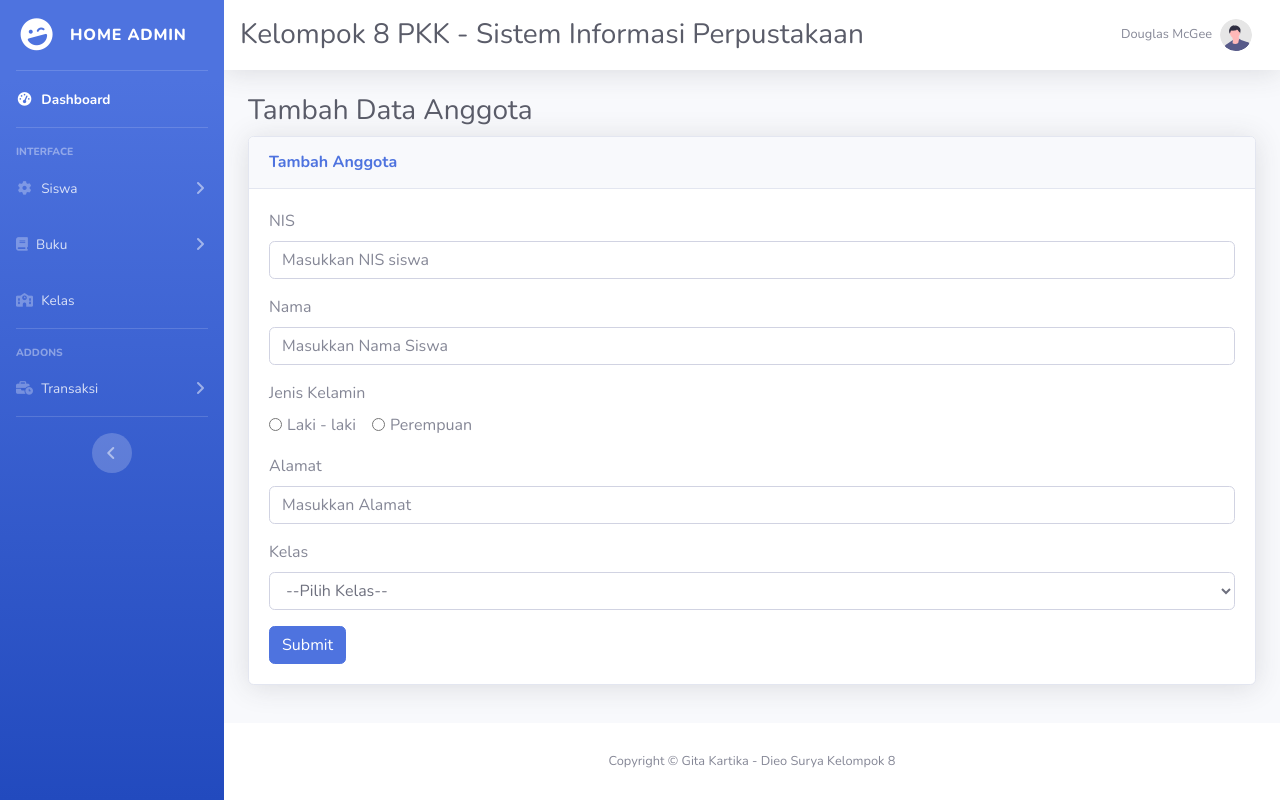
After one commit to dieosurya867/Kelompok8PKK, a PHP site: page /admin/add_siswa.php in a window 1280 px wide. The commit adds this page. Run offline with PHP 8.4, Linux system fonts and the light colour scheme; data that the repository does not hold is empty; some libraries are stand-ins or nearby versions.

Commit message:
Add CRUD data siswa done

```diff
--- /dev/null
+++ b/admin/add_siswa.php
@@ -0,0 +1,198 @@
+<?php
+include '../function/config.php';
+include '../function/function.php';
+?>
+<!DOCTYPE html>
+<html lang="en">
+
+<head>
+
+    <meta charset="utf-8">
+    <meta http-equiv="X-UA-Compatible" content="IE=edge">
+    <meta name="viewport" content="width=device-width, initial-scale=1, shrink-to-fit=no">
+    <meta name="description" content="">
+    <meta name="author" content="">
+
+    <title>Tambah Data Siswa</title>
+
+    <!-- Custom fonts for this template -->
+    <link href="vendor/fontawesome-free/css/all.min.css" rel="stylesheet" type="text/css" />
+    <script src="https://kit.fontawesome.com/7b36e01bb8.js" crossorigin="anonymous"></script>
+    <link
+        href="https://fonts.googleapis.com/css?family=Nunito:200,200i,300,300i,400,400i,600,600i,700,700i,800,800i,900,900i"
+        rel="stylesheet" />
+
+    <!-- Custom styles for this template -->
+    <link href="../css/sb-admin-2.min.css" rel="stylesheet">
+
+    <!-- Custom styles for this page -->
+    <link href="../vendor/datatables/dataTables.bootstrap4.min.css" rel="stylesheet">
+
+</head>
+
+<body id="page-top">
+    <!-- Front End & Back End Gita Kartika Pariwara -->
+    <!-- Page Wrapper -->
+    <div id="wrapper">
+        <?php include("sidebar.php") ?>
+
+        <!-- Content Wrapper -->
+        <div id="content-wrapper" class="d-flex flex-column">
+            <?php include("topbar.php") ?>
+            <!-- Main Content -->
+            <div id="content">
+
+                <!-- Begin Page Content -->
+                <div class="container-fluid">
+
+                    <!-- Page Heading -->
+                    <h1 class="h3 mb-2 text-gray-800">Tambah Data Anggota</h1>
+
+                    <!-- Gita -->
+                    <!-- DataTales Example -->
+                    <div class="card shadow mb-4">
+                        <div class="card-header py-3">
+                            <h6 class="m-0 font-weight-bold text-primary">Tambah Anggota</h6>
+                        </div>
+                        <div class="card-body">
+                            <form action="" method="POST" enctype="multipart/form-data">
+                                <div class="mb-3">
+                                    <label for="" class="form-label">NIS</label>
+                                    <input type="text" class="form-control" name="nis" id=""
+                                        placeholder="Masukkan NIS siswa">
+
+                                </div>
+                                <div class="mb-3">
+                                    <label for="" class="form-label">Nama</label>
+                                    <input type="text" class="form-control" name="nama_siswa" id=""
+                                        placeholder="Masukkan Nama Siswa">
+
+                                </div>
+                                <div class="mb-3">
+                                    <label for="" class="form-label">Jenis Kelamin</label> <br>
+                                    <div class="form-check form-check-inline">
+                                        <input class="form-check-input" type="radio" name="jeniskelamin"
+                                            id="inlineRadio1" value="L">
+                                        <label class="form-check-label" for="inlineRadio1">Laki - laki</label>
+                                    </div>
+                                    <div class="form-check form-check-inline">
+                                        <input class="form-check-input" type="radio" name="jeniskelamin"
+                                            id="inlineRadio2" value="P">
+                                        <label class="form-check-label" for="inlineRadio2">Perempuan</label>
+                                    </div>
+
+
+                                </div>
+                                <div class="mb-3">
+                                    <label for="" class="form-label">Alamat</label>
+                                    <input type="text" class="form-control" name="alamat" id=""
+                                        placeholder="Masukkan Alamat">
+                                </div>
+                                <div class="mb-3">
+
+                                        <label for="pilihkelas">Kelas</label>
+
+                                            <select class="form-control" name="kelas">
+                                                <option value="">--Pilih Kelas--</option>
+                                                <?php
+                                                    $get_data = read('kelas','id_kelas');
+                                                    while ($data = mysqli_fetch_array($get_data)) {
+                                                ?>
+                                                <option value="<?php echo $data['id_kelas'];?>">
+                                                    <?php echo $data['nama_kelas'];?>
+                                                </option>
+                                                <?php
+                                                }
+                                                ?>
+                                            </select>
+
+
+                                </div>
+                                <button type="submit" class="btn btn-primary" name="submit">Submit</button>
+                            </form>
+
+
+                        </div>
+                    </div>
+
+                </div>
+                <!-- /.container-fluid -->
+
+            </div>
+            <!-- End of Main Content -->
+            <?php include("footer.php") ?>
+        </div>
+        <!-- End of Content Wrapper -->
+
+    </div>
+    <!-- End of Page Wrapper -->
+
+    <!-- Scroll to Top Button-->
+    <a class="scroll-to-top rounded" href="#page-top">
+        <i class="fas fa-angle-up"></i>
+    </a>
+
+    <!-- Logout Modal-->
+    <div class="modal fade" id="logoutModal" tabindex="-1" role="dialog" aria-labelledby="exampleModalLabel"
+        aria-hidden="true">
+        <div class="modal-dialog" role="document">
+            <div class="modal-content">
+                <div class="modal-header">
+                    <h5 class="modal-title" id="exampleModalLabel">Ready to Leave?</h5>
+                    <button class="close" type="button" data-dismiss="modal" aria-label="Close">
+                        <span aria-hidden="true">×</span>
+                    </button>
+                </div>
+                <div class="modal-body">Select "Logout" below if you are ready to end your current session.</div>
+                <div class="modal-footer">
+                    <button class="btn btn-secondary" type="button" data-dismiss="modal">Cancel</button>
+                    <a class="btn btn-primary" href="login.html">Logout</a>
+                </div>
+            </div>
+        </div>
+    </div>
+
+    <!-- Gita -->
+
+    <?php
+    if (isset($_POST['submit'])) {
+        $nis = $_POST['nis'];
+        $nama = $_POST['nama_siswa'];
+        $jeniskelamin = $_POST['jeniskelamin'];
+        $alamat = $_POST['alamat'];
+        $kelas = $_POST['kelas'];
+
+        $add = create("siswa", "nis, nama, jenis_kelamin, alamat, id_kelas", "'$nis','$nama','$jeniskelamin', '$alamat', '$kelas'");
+
+        if ($add) {
+            echo "<div class='alert alert-info'>Data berhasil ditambahkan</div>";
+            echo "<script>window.location.href='datasiswa.php'</script>";
+        } else {
+            echo "<div class='alert alert-danger'>Data gagal ditambahkan</div>";
+        }
+    } ?>
+
+    <!-- Bootstrap core JavaScript-->
+    <script src="../vendor/jquery/jquery.min.js"></script>
+    <script src="../vendor/bootstrap/js/bootstrap.bundle.min.js"></script>
+
+    <!-- Core plugin JavaScript-->
+    <script src="../vendor/jquery-easing/jquery.easing.min.js"></script>
+
+    <!-- Custom scripts for all pages-->
+    <script src="../js/sb-admin-2.min.js"></script>
+
+    <!-- Page level plugins -->
+    <script src="../vendor/datatables/jquery.dataTables.min.js"></script>
+    <script src="../vendor/datatables/dataTables.bootstrap4.min.js"></script>
+
+    <!-- Page level custom scripts -->
+    <script src="../js/demo/datatables-demo.js"></script>
+
+    <!-- Link Icon Ionic-->
+    <script type="module" src="https://unpkg.com/ionicons@5.5.2/dist/ionicons/ionicons.esm.js"></script>
+    <script nomodule src="https://unpkg.com/ionicons@5.5.2/dist/ionicons/ionicons.js"></script>
+
+</body>
+
+</html>
```
Also changed, not shown: admin/datasiswa.php (+34 -35 lines), admin/edit_siswa.php (added, +215 -0 lines).
